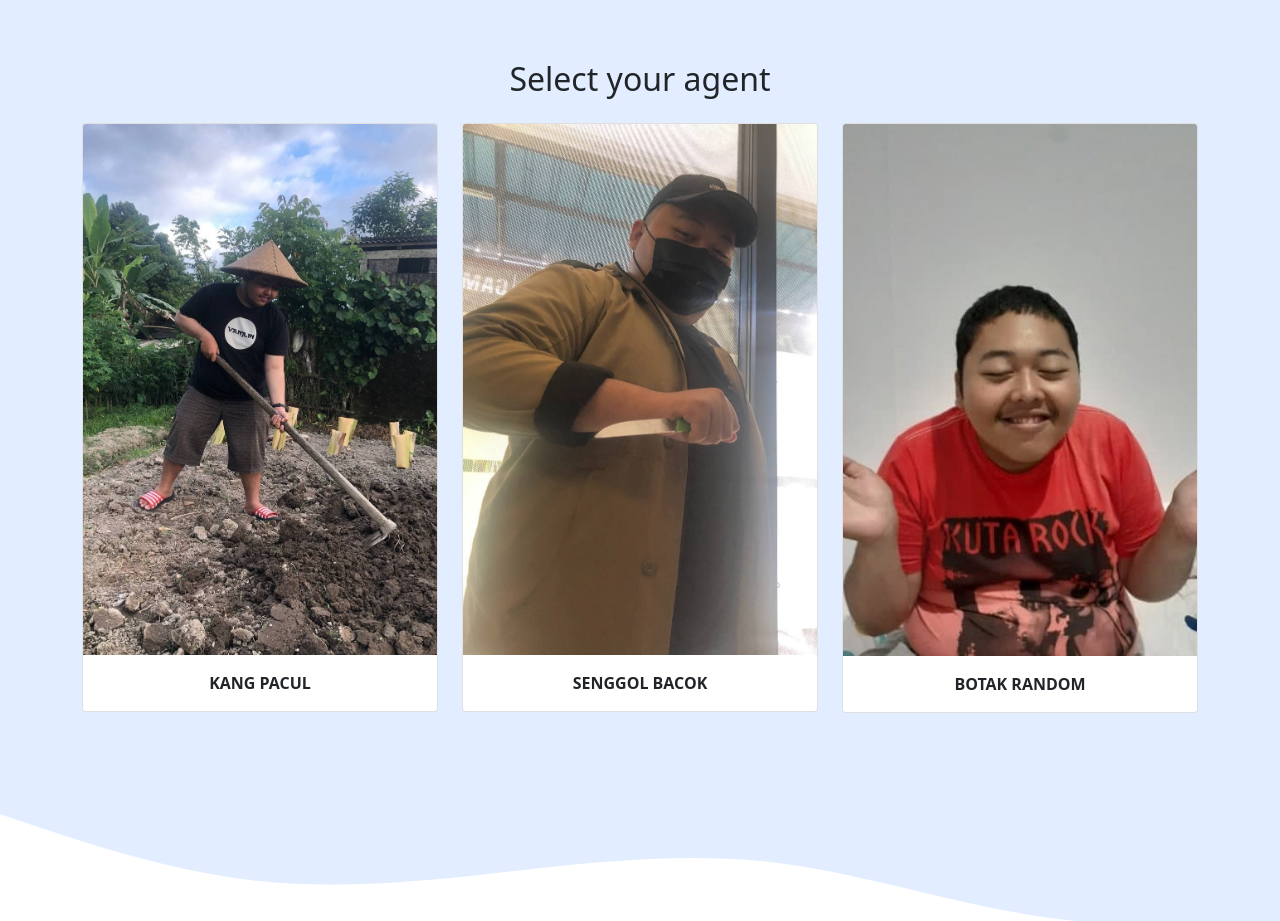
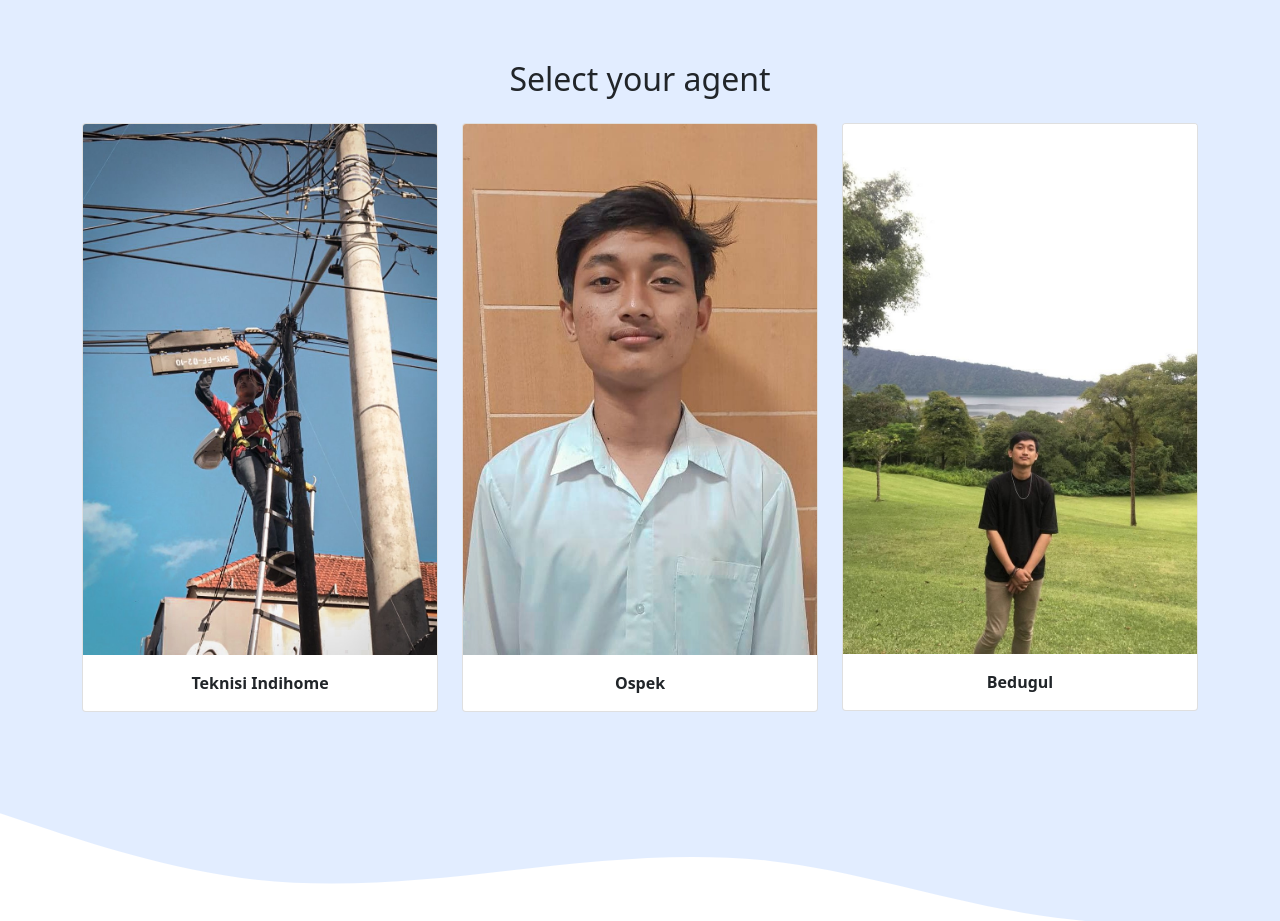
Before and after one commit to revaardhana/revaardhana.github.io, a plain HTML site: page index.html in a window 1280 px wide. Shown: the part 1300-2221 px from the top of the page. Drawn offline with nearby package versions, Linux system fonts and the light colour scheme.

Commit message:
mengubah foto

```diff
--- a/index.html
+++ b/index.html
@@ -98,42 +98,27 @@
         <div class="row justify-content-center">
           <div class="col-md-4 mb-3">
             <div class="card">
-              <img src="img/12.jpg" class="card-img-top" alt="Image 1" />
+              <img src="img/3.jpg" class="card-img-top" alt="Image 1" />
               <div class="card-body">
-                <p class="card-text" style="text-align: center"><b>KANG PACUL</b></p>
+                <p class="card-text" style="text-align: center"><b>Teknisi Indihome</b></p>
               </div>
             </div>
           </div>
           <div class="col-md-4 mb-3">
             <div class="card">
-              <img src="img/14.jpg" class="card-img-top" alt="Image 2" />
+              <img src="img/1.jpg" class="card-img-top" alt="Image 2" />
               <div class="card-body">
-                <p class="card-text" style="text-align: center"><b>SENGGOL BACOK</b></p>
+                <p class="card-text" style="text-align: center"><b>Ospek</b></p>
               </div>
             </div>
           </div>
           <div class="col-md-4 mb-3">
             <div class="card">
-              <img src="img/17.jpg" class="card-img-top" alt="Image 3" />
+              <img src="img/2.jpg" class="card-img-top" alt="Image 3" />
               <div class="card-body">
-                <p class="card-text" style="text-align: center"><b>BOTAK RANDOM</b></p>
+                <p class="card-text" style="text-align: center"><b>Bedugul</b></p>
               </div>
             </div>
-          </div>
-          <!-- <div class="col-md-4 mb-3">
-            <div class="card">
-              <img src="img/10.jpg" class="card-img-top" alt="Image 4" />
-              <div class="card-body">
-                <p class="card-text">Jihyo Watermelon</p>
-              </div>
-            </div>
-          </div>
-          <div class="col-md-4 mb-3">
-            <div class="card">
-              <img src="img/9.jpg" class="card-img-top" alt="Image 5" />
-              <div class="card-body">
-                <p class="card-text">Kang Arya tarik kendangnya</p>
-              </div> -->
             </div>
           </div>
         </div>
```
